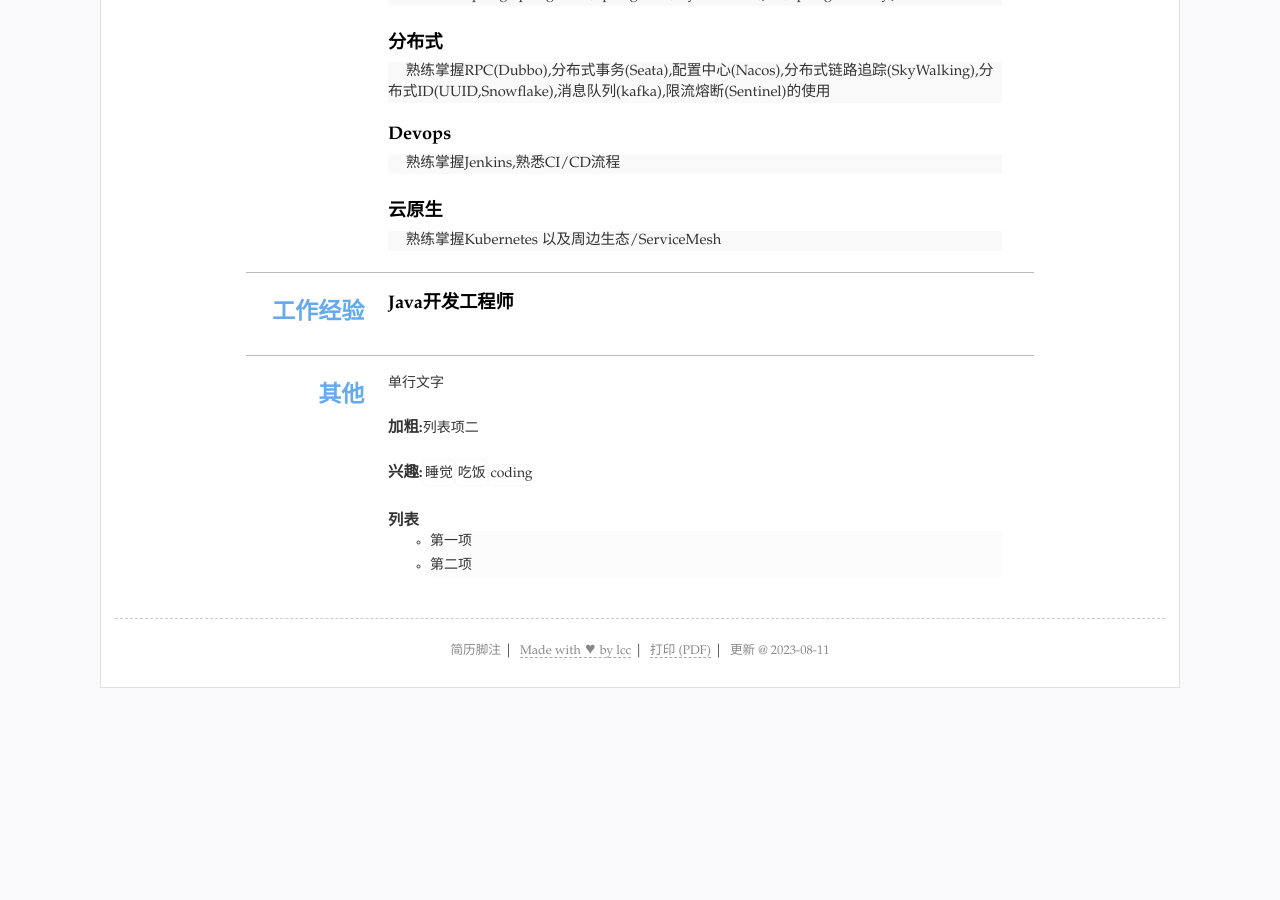
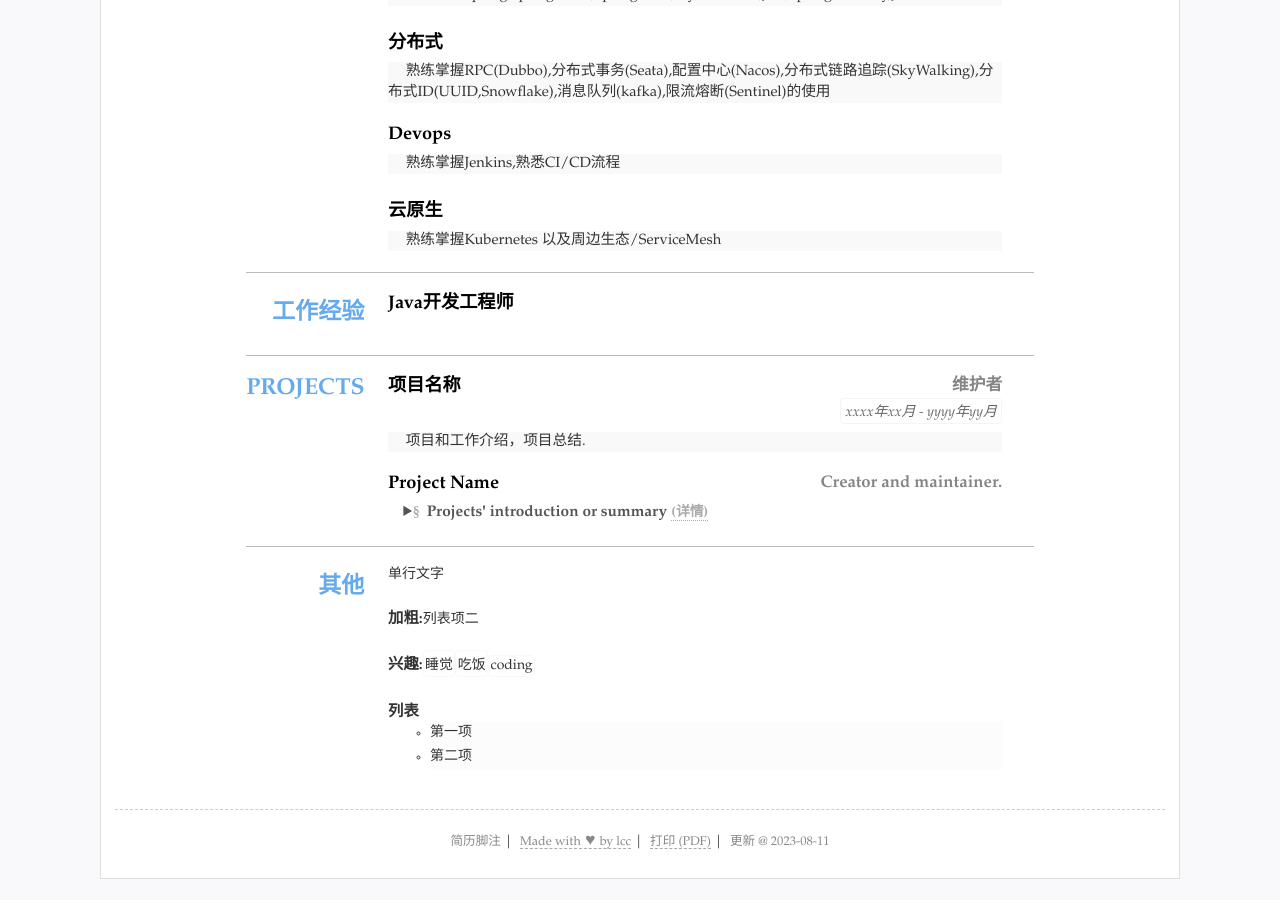
Before and after one commit to lichengcan/jianli, a Jekyll site: the page built from index.html, in a window 1280 px wide and 900 px high, scrolled down 743 px. Built offline with Jekyll 4.4.1, drawn with Linux system fonts in a browser that asks for light colours; before the commit the page ends 1452 px from its top, so only the background shows below that.

Commit message:
Update resume.yml

```diff
--- a/_data/resume.yml
+++ b/_data/resume.yml
@@ -70,7 +70,18 @@ main: #简历主要内容，
     - 使用 Sharding-JDBC 对 MySQL 数据库进行分库分表，优化千万级大表，单表数据量保持在 500w 以下。
     - 热门数据（如首页、热门博客）使用 Redis+Caffeine 两级缓存，解决了缓存击穿和穿透问题，查询速度毫秒级，QPS 30w+。
     - 使用 CompletableFuture 优化购物车查询模块，对获取用户信息、商品详情、优惠券信息等异步 RPC 调用进行编排，响应时间从 2s 降低 0.2s。
-
+- type: projects
+  name: Projects
+  content:
+  - title: 项目名称
+    duration: xxxx年xx月 - yyyy年yy月
+    detail: 项目和工作介绍，项目总结.
+    sub: 维护者
+  - title: Project Name
+    summary: Projects' introduction or summary
+    detail:
+      md: _data/demo.md
+    sub: Creator and maintainer.
 #others 其他简略内容(列表)
 others: #其他列表显示
 - type: others #ID可以为空
```
